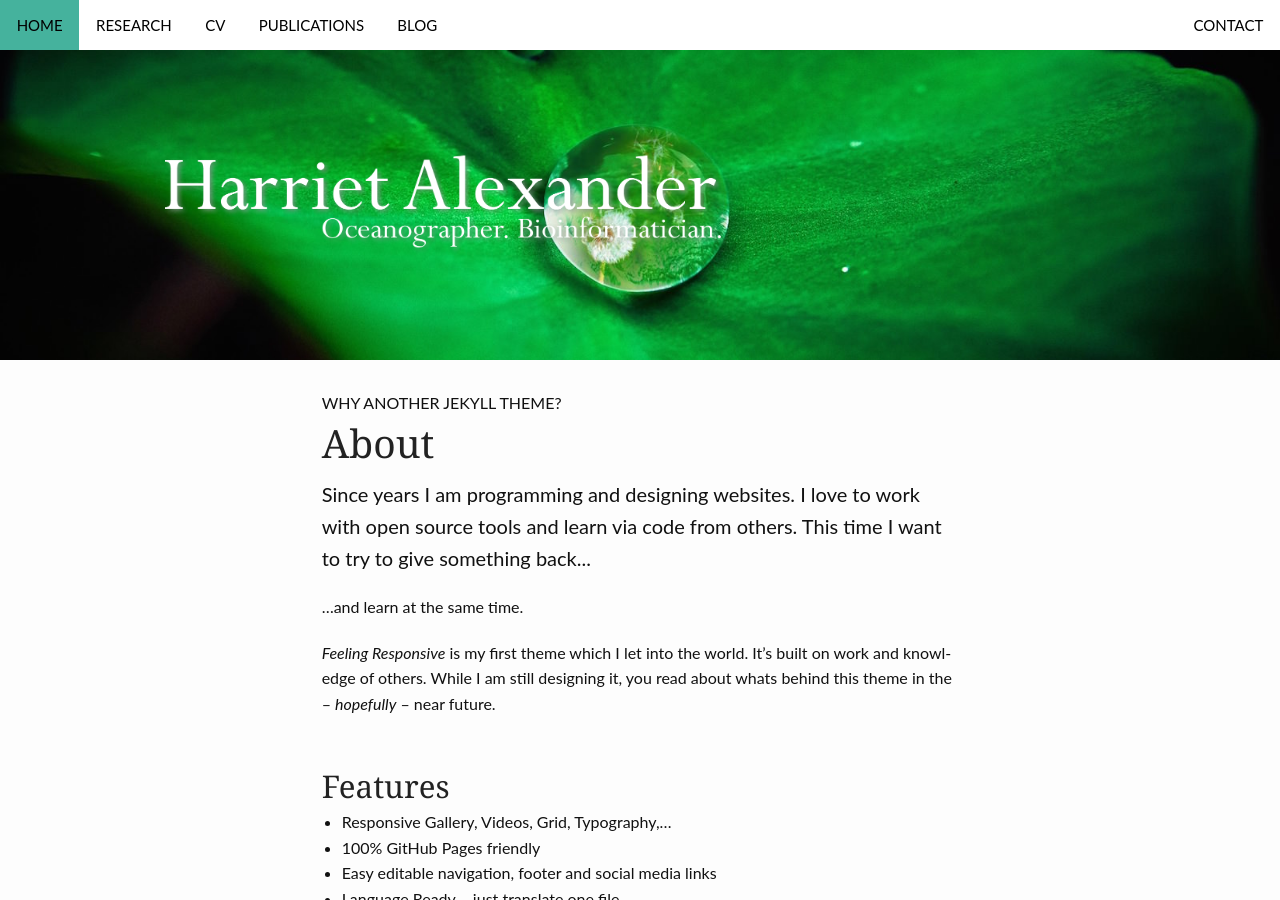
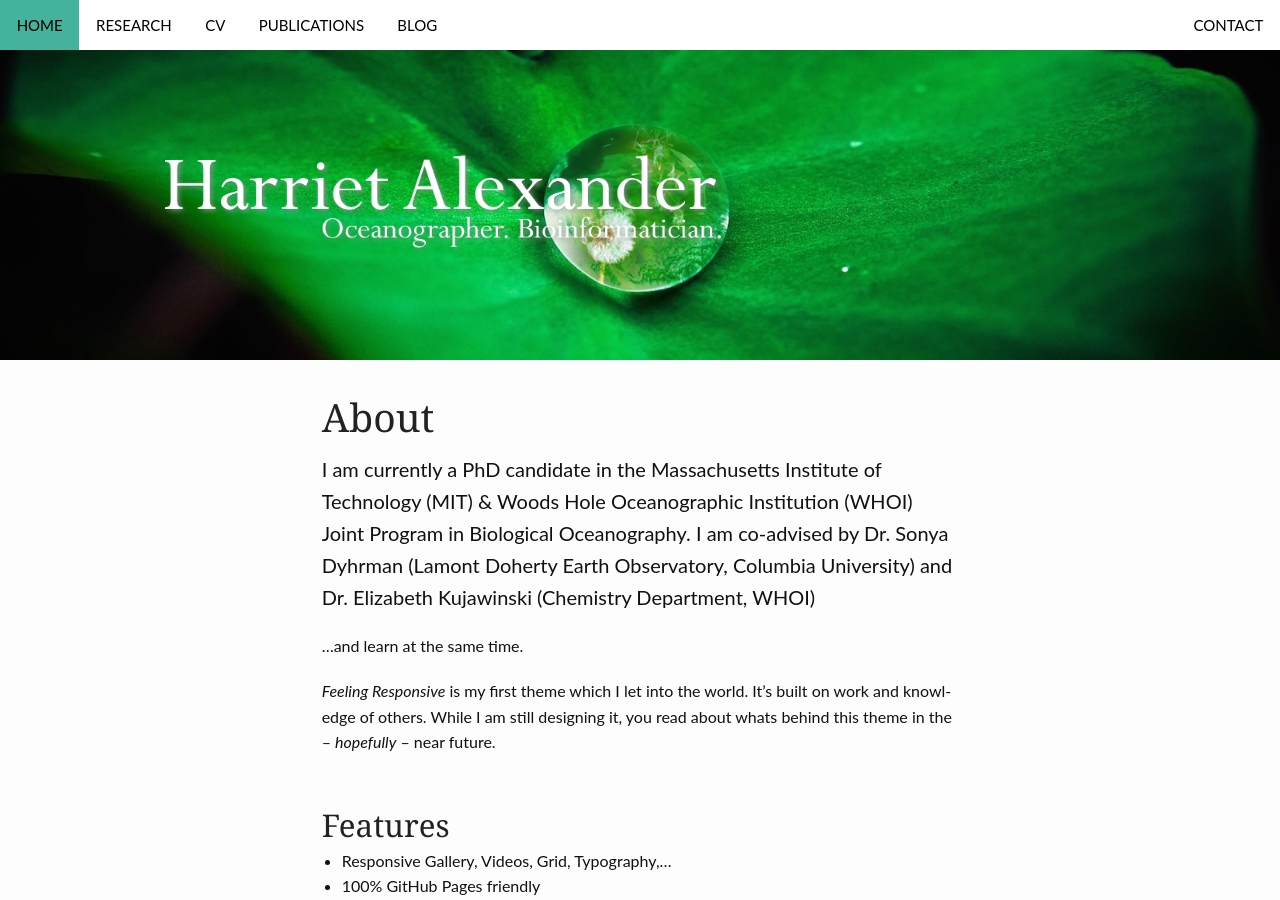
Before and after one commit to halexand/halexand.github.io, a Jekyll site: the page built from pages/home.md, in a window 1280 px wide and 900 px high. Built offline with Jekyll 4.4.1, drawn with Linux system fonts in a browser that asks for light colours.

Commit message:
Update home.md

```diff
--- a/pages/home.md
+++ b/pages/home.md
@@ -1,9 +1,8 @@
 ---
 layout: page
 title: "About"
-subheadline: "Why another Jekyll Theme?"
 show_meta: false
-teaser: "Since years I am programming and designing websites. I love to work with open source tools and learn via code from others. This time I want to try to give something back..."
+teaser: "I am currently a PhD candidate in the Massachusetts Institute of Technology (MIT) & Woods Hole Oceanographic Institution (WHOI) Joint Program in Biological Oceanography. I am co-advised by Dr. Sonya Dyhrman (Lamont Doherty Earth Observatory, Columbia University) and Dr. Elizabeth Kujawinski (Chemistry Department, WHOI)"
 permalink: "/home/"
 header:
     image_fullwidth: "header_drop.jpg"
```
